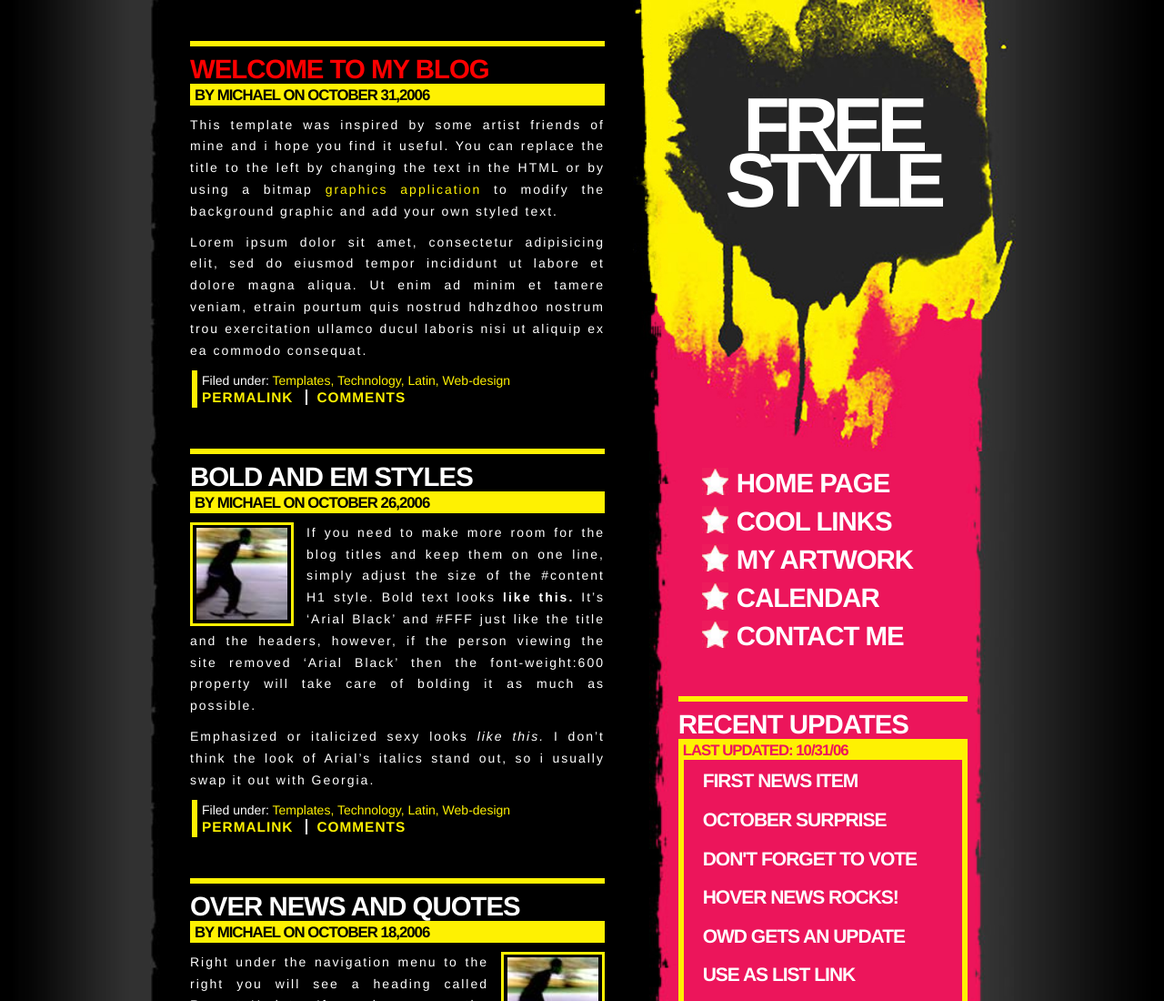
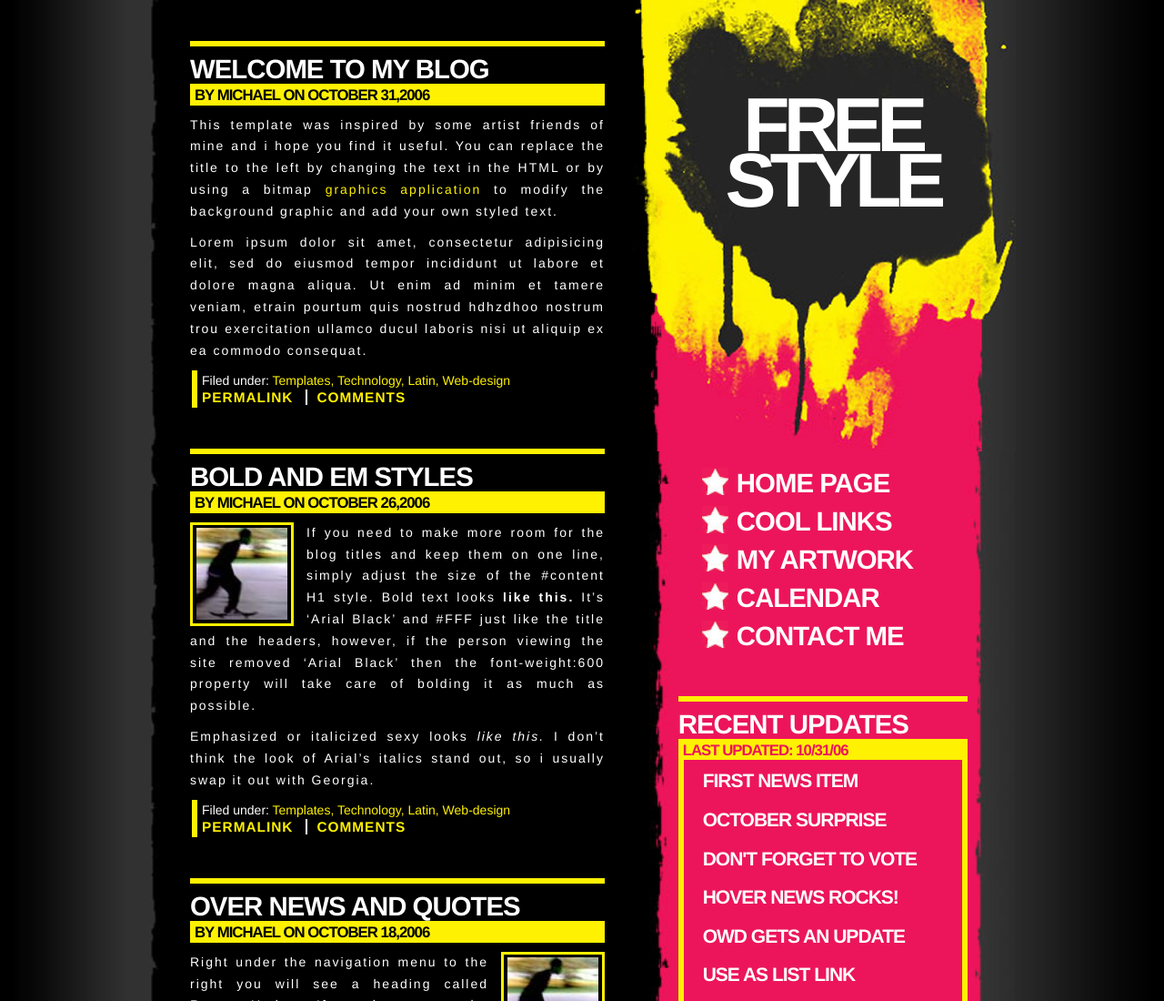
Before and after one commit to mdomin76/Maquette-HTML-CSS, a plain HTML site: page index.html in a window 1280 px wide. Shown: the top 1100 px of the page at 91% size. Drawn offline with nearby package versions, Linux system fonts and the light colour scheme.

Commit message:
Reset master

```diff
--- a/index.html
+++ b/index.html
@@ -10,7 +10,6 @@
     <link rel="stylesheet" href="https://maxcdn.bootstrapcdn.com/bootstrap/3.3.7/css/bootstrap.min.css" integrity="sha384-BVYiiSIFeK1dGmJRAkycuHAHRg32OmUcww7on3RYdg4Va+PmSTsz/K68vbdEjh4u" crossorigin="anonymous">
     <link rel="stylesheet" href="https://maxcdn.bootstrapcdn.com/font-awesome/4.4.0/css/font-awesome.min.css">
     <link rel="stylesheet" href="stylesheet.css">
-    <script src="script.js" charset="utf-8"></script>
     <!-- HTML5 Shim and Respond.js IE8 support of HTML5 elements and media queries -->
     <!-- WARNING: Respond.js doesn't work if you view the page via file:// -->
     <!--[if lt IE 9]>
--- a/script.js
+++ /dev/null
@@ -1,3 +0,0 @@
-document.addEventListener('DOMContentLoaded', function(e) {
-  document.querySelector('.title').style.color = 'red';
-});
```
